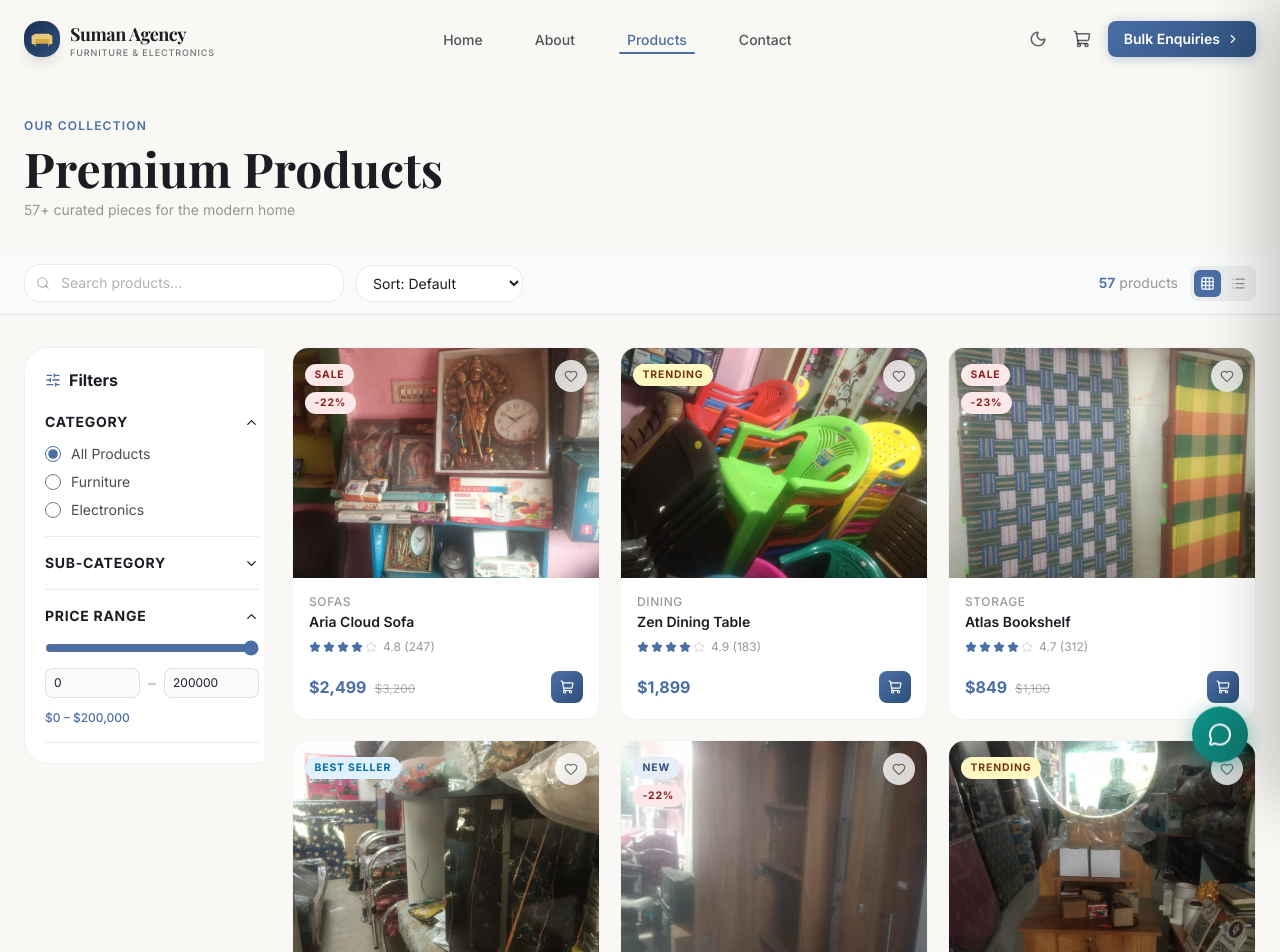
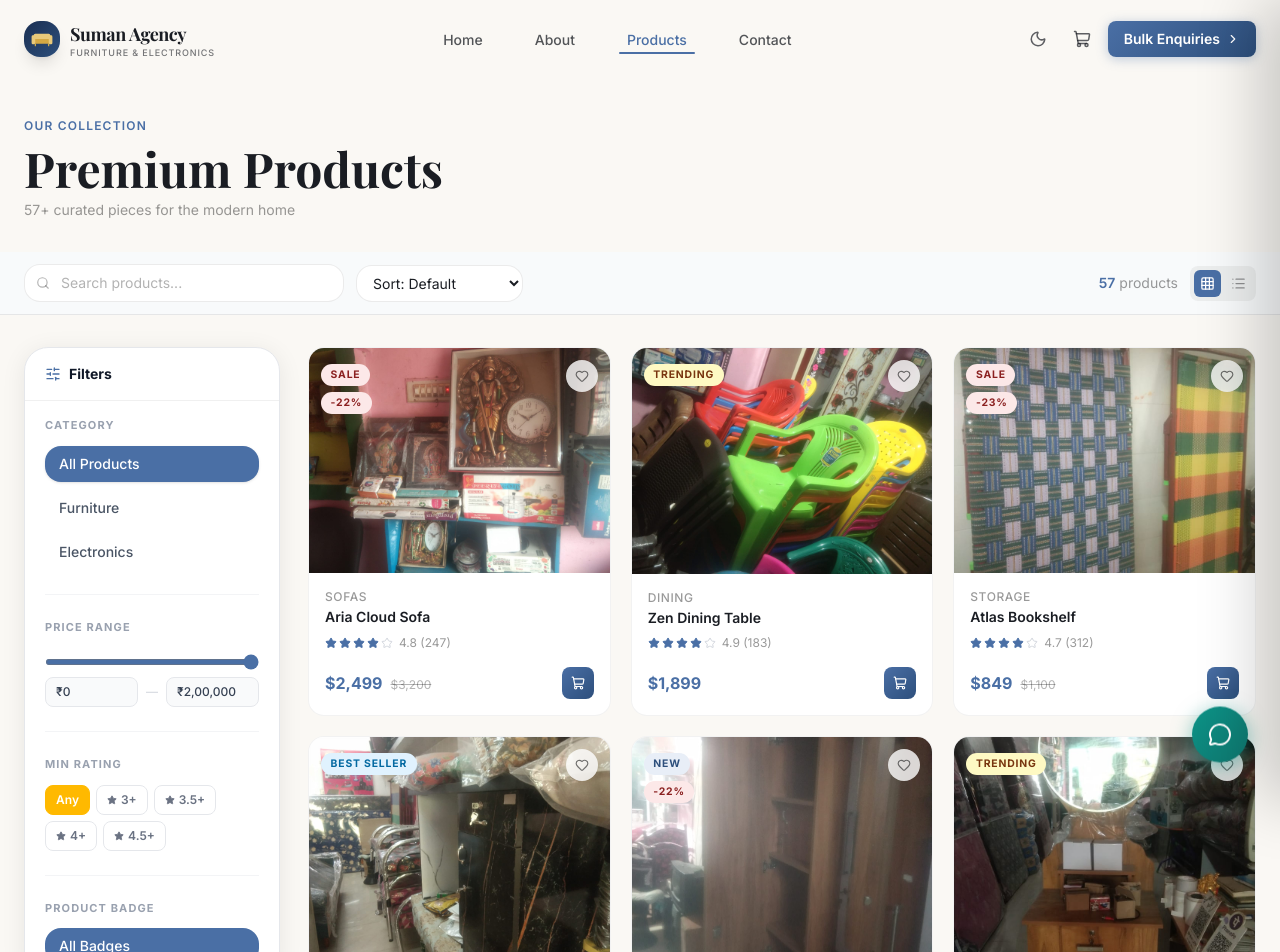
Before and after one commit to maalik1729-blip/suman-agencies, a Next.js app: page /products in a window 1280 px wide. Shown: the top 952 px of the page. Built offline with nearby package versions, Linux system fonts and the light colour scheme; a web font is replaced by a local one.

Commit message:
Replace old filter sidebar with modern fixed filter panel

```diff
--- a/src/app/products/page.tsx
+++ b/src/app/products/page.tsx
@@ -2,7 +2,7 @@
 
 import { useState, useEffect, useMemo } from "react";
 import { motion, AnimatePresence } from "framer-motion";
-import { Search, X, Grid3X3, List, ChevronDown, ChevronUp, SlidersHorizontal } from "lucide-react";
+import { Search, X, Grid3X3, List, SlidersHorizontal, Star } from "lucide-react";
 import { products, categories } from "@/data/products";
 import { ProductCard } from "@/components/ProductCard";
 import { cn } from "@/lib/utils";
@@ -12,22 +12,6 @@ type SortOption = "default" | "price-asc" | "price-desc" | "rating" | "name";
 
 const PRICE_MIN = 0;
 const PRICE_MAX = 200000;
-
-function FilterSection({ title, children, defaultOpen = true }: { title: string; children: React.ReactNode; defaultOpen?: boolean }) {
-  const [open, setOpen] = useState(defaultOpen);
-  return (
-    <div className="border-b border-black/8 dark:border-white/8 py-4">
-      <button
-        onClick={() => setOpen(!open)}
-        className="flex items-center justify-between w-full text-sm font-bold uppercase tracking-wider text-[#1a1d23] dark:text-white mb-0"
-      >
-        {title}
-        {open ? <ChevronUp size={15} /> : <ChevronDown size={15} />}
-      </button>
-      {open && <div className="mt-3 space-y-2">{children}</div>}
-    </div>
-  );
-}
 
 export default function ProductsPage() {
   const searchParams = useSearchParams();
@@ -42,7 +26,6 @@ export default function ProductsPage() {
   const [viewMode, setViewMode] = useState<"grid" | "list">("grid");
   const [priceRange, setPriceRange] = useState<[number, number]>([PRICE_MIN, PRICE_MAX]);
   const [minRating, setMinRating] = useState(0);
-  const [minDiscount, setMinDiscount] = useState(0);
   const [sidebarOpen, setSidebarOpen] = useState(false);
 
   useEffect(() => {
@@ -75,11 +58,6 @@ export default function ProductsPage() {
     }
     list = list.filter((p) => p.price >= priceRange[0] && p.price <= priceRange[1]);
     if (minRating > 0) list = list.filter((p) => p.rating >= minRating);
-    if (minDiscount > 0) list = list.filter((p) => {
-      if (!p.originalPrice) return false;
-      const disc = Math.round((1 - p.price / p.originalPrice) * 100);
-      return disc >= minDiscount;
-    });
     switch (sort) {
       case "price-asc": return [...list].sort((a, b) => a.price - b.price);
       case "price-desc": return [...list].sort((a, b) => b.price - a.price);
@@ -87,7 +65,7 @@ export default function ProductsPage() {
       case "name": return [...list].sort((a, b) => a.name.localeCompare(b.name));
       default: return list;
     }
-  }, [activeCategory, activeSubcategories, activeBadge, search, sort, priceRange, minRating, minDiscount]);
+  }, [activeCategory, activeSubcategories, activeBadge, search, sort, priceRange, minRating]);
 
   const toggleSubcategory = (sub: string) => {
     setActiveSubcategories((prev) =>
@@ -101,7 +79,6 @@ export default function ProductsPage() {
     setActiveBadge("all");
     setPriceRange([PRICE_MIN, PRICE_MAX]);
     setMinRating(0);
-    setMinDiscount(0);
     setSearch("");
   };
 
@@ -111,103 +88,210 @@ export default function ProductsPage() {
     activeBadge !== "all",
     priceRange[0] > PRICE_MIN || priceRange[1] < PRICE_MAX,
     minRating > 0,
-    minDiscount > 0,
   ].filter(Boolean).length;
 
-  const Sidebar = () => (
-    <aside className={cn(
-      "w-64 flex-shrink-0 rounded-2xl border p-5 self-start sticky top-[8.5rem] max-h-[calc(100vh-9.5rem)] overflow-y-auto",
-      isDark ? "bg-[#141820] border-white/8" : "bg-white border-black/6"
-    )} style={{ boxShadow: "var(--shadow-luxe)" }}>
-      {/* Header */}
-      <div className="flex items-center justify-between mb-1">
-        <h2 className={cn("font-bold text-base flex items-center gap-2", isDark ? "text-white" : "text-[#1a1d23]")}>
+  /* ─── New Filter Sidebar ─── */
+  const FilterPanel = () => (
+    <div
+      className={cn(
+        "w-64 shrink-0 rounded-2xl border overflow-hidden",
+        isDark ? "bg-[#111827] border-white/10" : "bg-white border-gray-200"
+      )}
+      style={{ boxShadow: isDark ? "0 4px 24px rgba(0,0,0,0.4)" : "0 4px 24px rgba(0,0,0,0.08)" }}
+    >
+      {/* Panel Header */}
+      <div
+        className="flex items-center justify-between px-5 py-4 border-b"
+        style={{ borderColor: isDark ? "rgba(255,255,255,0.08)" : "rgba(0,0,0,0.06)" }}
+      >
+        <div className="flex items-center gap-2">
           <SlidersHorizontal size={16} className="text-[#4a6fa5]" />
+          <span className={cn("font-bold text-sm", isDark ? "text-white" : "text-gray-900")}>
             Filters
+          </span>
           {activeFilterCount > 0 && (
-            <span className="ml-1 px-1.5 py-0.5 rounded-full bg-[#4a6fa5] text-white text-[10px] font-bold">{activeFilterCount}</span>
+            <span className="px-1.5 py-0.5 rounded-full bg-[#4a6fa5] text-white text-[10px] font-bold">
+              {activeFilterCount}
+            </span>
           )}
-        </h2>
+        </div>
         {activeFilterCount > 0 && (
-          <button onClick={resetFilters} className="text-xs text-[#4a6fa5] hover:underline font-medium">Clear All</button>
+          <button
+            onClick={resetFilters}
+            className="text-[11px] text-[#4a6fa5] hover:text-[#2d4f7c] font-semibold transition-colors"
+          >
+            Reset all
+          </button>
         )}
       </div>
 
+      <div className="px-5 py-4 space-y-6 overflow-y-auto max-h-[calc(100vh-14rem)]">
+
         {/* Category */}
-      <FilterSection title="Category">
+        <div>
+          <p className={cn("text-[11px] font-bold uppercase tracking-widest mb-3", isDark ? "text-white/40" : "text-gray-400")}>
+            Category
+          </p>
+          <div className="flex flex-col gap-2">
             {(["all", "furniture", "electronics"] as const).map((cat) => (
-          <label key={cat} className="flex items-center gap-2.5 cursor-pointer group">
-            <input
-              type="radio"
-              name="category"
-              checked={activeCategory === cat}
-              onChange={() => { setActiveCategory(cat); setActiveSubcategories([]); }}
-              className="accent-[#4a6fa5] w-4 h-4"
-            />
-            <span className={cn("text-sm capitalize transition-colors group-hover:text-[#4a6fa5]", isDark ? "text-white/70" : "text-black/70")}>
-              {cat === "all" ? "All Products" : cat}
-            </span>
-          </label>
-        ))}
-      </FilterSection>
-
-      {/* Subcategory */}
-      <FilterSection title="Sub-Category" defaultOpen={false}>
-        <div className="max-h-48 overflow-y-auto space-y-2 pr-1">
-          {subcategoryList.filter(s => s !== "All").map((sub) => (
-            <label key={sub} className="flex items-center gap-2.5 cursor-pointer group">
-              <input
-                type="checkbox"
-                checked={activeSubcategories.includes(sub)}
-                onChange={() => toggleSubcategory(sub)}
-                className="accent-[#4a6fa5] w-4 h-4 rounded"
-              />
-              <span className={cn("text-sm transition-colors group-hover:text-[#4a6fa5]", isDark ? "text-white/70" : "text-black/70")}>{sub}</span>
-            </label>
+              <button
+                key={cat}
+                onClick={() => { setActiveCategory(cat); setActiveSubcategories([]); }}
+                className={cn(
+                  "w-full text-left px-3.5 py-2 rounded-xl text-sm font-medium transition-all duration-200",
+                  activeCategory === cat
+                    ? "bg-[#4a6fa5] text-white shadow-sm"
+                    : isDark
+                    ? "text-white/60 hover:bg-white/8 hover:text-white"
+                    : "text-gray-600 hover:bg-gray-100 hover:text-gray-900"
+                )}
+              >
+                {cat === "all" ? "All Products" : cat.charAt(0).toUpperCase() + cat.slice(1)}
+              </button>
             ))}
           </div>
-      </FilterSection>
+        </div>
+
+        {/* Divider */}
+        <div className={isDark ? "border-t border-white/8" : "border-t border-gray-100"} />
 
         {/* Price Range */}
-      <FilterSection title="Price Range">
+        <div>
+          <p className={cn("text-[11px] font-bold uppercase tracking-widest mb-3", isDark ? "text-white/40" : "text-gray-400")}>
+            Price Range
+          </p>
           <div className="space-y-3">
             <input
               type="range"
               min={PRICE_MIN}
               max={PRICE_MAX}
-            step={500}
+              step={1000}
               value={priceRange[1]}
               onChange={(e) => setPriceRange([priceRange[0], Number(e.target.value)])}
-            className="w-full accent-[#4a6fa5]"
+              className="w-full accent-[#4a6fa5] h-1.5 cursor-pointer"
             />
             <div className="flex items-center gap-2">
-            <input
-              type="number"
-              value={priceRange[0]}
-              onChange={(e) => setPriceRange([Number(e.target.value), priceRange[1]])}
-              className={cn("w-full px-2 py-1.5 text-xs rounded-lg border focus:outline-none focus:border-[#4a6fa5]", isDark ? "bg-white/6 border-white/10 text-white" : "bg-gray-50 border-black/10 text-[#1a1d23]")}
-              placeholder="Min"
-            />
-            <span className={isDark ? "text-white/40" : "text-black/30"}>–</span>
-            <input
-              type="number"
-              value={priceRange[1]}
-              onChange={(e) => setPriceRange([priceRange[0], Number(e.target.value)])}
-              className={cn("w-full px-2 py-1.5 text-xs rounded-lg border focus:outline-none focus:border-[#4a6fa5]", isDark ? "bg-white/6 border-white/10 text-white" : "bg-gray-50 border-black/10 text-[#1a1d23]")}
-              placeholder="Max"
-            />
+              <div className={cn("flex-1 px-2.5 py-1.5 rounded-lg border text-xs font-medium", isDark ? "bg-white/6 border-white/10 text-white" : "bg-gray-50 border-gray-200 text-gray-700")}>
+                ₹{priceRange[0].toLocaleString("en-IN")}
               </div>
-          <p className="text-xs text-[#4a6fa5] font-medium">${priceRange[0].toLocaleString()} – ${priceRange[1].toLocaleString()}</p>
+              <span className={isDark ? "text-white/30 text-xs" : "text-gray-300 text-xs"}>—</span>
+              <div className={cn("flex-1 px-2.5 py-1.5 rounded-lg border text-xs font-medium", isDark ? "bg-white/6 border-white/10 text-white" : "bg-gray-50 border-gray-200 text-gray-700")}>
+                ₹{priceRange[1].toLocaleString("en-IN")}
               </div>
-      </FilterSection>
+            </div>
+          </div>
+        </div>
 
+        {/* Divider */}
+        <div className={isDark ? "border-t border-white/8" : "border-t border-gray-100"} />
 
+        {/* Minimum Rating */}
+        <div>
+          <p className={cn("text-[11px] font-bold uppercase tracking-widest mb-3", isDark ? "text-white/40" : "text-gray-400")}>
+            Min Rating
+          </p>
+          <div className="flex gap-1.5 flex-wrap">
+            {[0, 3, 3.5, 4, 4.5].map((r) => (
+              <button
+                key={r}
+                onClick={() => setMinRating(r)}
+                className={cn(
+                  "flex items-center gap-1 px-2.5 py-1.5 rounded-lg text-xs font-semibold border transition-all duration-200",
+                  minRating === r
+                    ? "bg-amber-400 border-amber-400 text-white"
+                    : isDark
+                    ? "border-white/10 text-white/50 hover:border-amber-400 hover:text-amber-400"
+                    : "border-gray-200 text-gray-500 hover:border-amber-400 hover:text-amber-500"
+                )}
+              >
+                {r === 0 ? (
+                  "Any"
+                ) : (
+                  <>
+                    <Star size={10} className="fill-current" />
+                    {r}+
+                  </>
+                )}
+              </button>
+            ))}
+          </div>
+        </div>
 
+        {/* Divider */}
+        <div className={isDark ? "border-t border-white/8" : "border-t border-gray-100"} />
 
+        {/* Badge */}
+        <div>
+          <p className={cn("text-[11px] font-bold uppercase tracking-widest mb-3", isDark ? "text-white/40" : "text-gray-400")}>
+            Product Badge
+          </p>
+          <div className="flex flex-col gap-1.5">
+            {(["all", "new", "sale", "trending", "bestseller"] as const).map((badge) => (
+              <button
+                key={badge}
+                onClick={() => setActiveBadge(badge)}
+                className={cn(
+                  "w-full text-left px-3.5 py-2 rounded-xl text-sm font-medium transition-all duration-200",
+                  activeBadge === badge
+                    ? "bg-[#4a6fa5] text-white"
+                    : isDark
+                    ? "text-white/60 hover:bg-white/8 hover:text-white"
+                    : "text-gray-600 hover:bg-gray-100 hover:text-gray-900"
+                )}
+              >
+                {badge === "all" ? "All Badges" : badge.charAt(0).toUpperCase() + badge.slice(1)}
+              </button>
+            ))}
+          </div>
+        </div>
 
+        {/* Divider */}
+        <div className={isDark ? "border-t border-white/8" : "border-t border-gray-100"} />
 
+        {/* Sub-Categories */}
+        <div>
+          <p className={cn("text-[11px] font-bold uppercase tracking-widest mb-3", isDark ? "text-white/40" : "text-gray-400")}>
+            Sub-Category
+          </p>
+          <div className="space-y-1.5 max-h-44 overflow-y-auto pr-1">
+            {subcategoryList.filter((s) => s !== "All").map((sub) => (
+              <label key={sub} className="flex items-center gap-2.5 cursor-pointer group py-0.5">
+                <div
+                  onClick={() => toggleSubcategory(sub)}
+                  className={cn(
+                    "w-4 h-4 rounded border-2 flex items-center justify-center shrink-0 transition-all duration-150 cursor-pointer",
+                    activeSubcategories.includes(sub)
+                      ? "bg-[#4a6fa5] border-[#4a6fa5]"
+                      : isDark
+                      ? "border-white/20 group-hover:border-[#4a6fa5]"
+                      : "border-gray-300 group-hover:border-[#4a6fa5]"
+                  )}
+                >
+                  {activeSubcategories.includes(sub) && (
+                    <svg viewBox="0 0 10 8" width="8" height="8" fill="none">
+                      <path d="M1 4l3 3 5-6" stroke="white" strokeWidth="1.5" strokeLinecap="round" strokeLinejoin="round" />
+                    </svg>
+                  )}
+                </div>
+                <span
+                  className={cn(
+                    "text-sm transition-colors",
+                    activeSubcategories.includes(sub)
+                      ? "text-[#4a6fa5] font-medium"
+                      : isDark
+                      ? "text-white/60 group-hover:text-white"
+                      : "text-gray-600 group-hover:text-gray-900"
+                  )}
+                >
+                  {sub}
+                </span>
+              </label>
+            ))}
+          </div>
+        </div>
 
-    </aside>
+      </div>
+    </div>
   );
 
   return (
@@ -282,9 +366,9 @@ export default function ProductsPage() {
       <div className="max-w-7xl mx-auto px-4 sm:px-6 py-8">
         <div className="flex gap-7 items-start">
 
-          {/* Desktop Sidebar */}
-          <div className="hidden lg:block sticky top-36 self-start max-h-[calc(100vh-10rem)] overflow-y-auto w-[240px] shrink-0 pr-2 pb-10">
-            <Sidebar />
+          {/* Desktop Fixed Sidebar */}
+          <div className="hidden lg:block sticky top-36 self-start">
+            <FilterPanel />
           </div>
 
           {/* Mobile Sidebar Overlay */}
@@ -299,14 +383,14 @@ export default function ProductsPage() {
                 <motion.div
                   initial={{ x: -300 }} animate={{ x: 0 }} exit={{ x: -300 }}
                   transition={{ type: "spring", damping: 25 }}
-                  className="fixed top-0 left-0 h-full w-72 z-50 overflow-y-auto lg:hidden p-5"
-                  style={{ background: isDark ? "#141820" : "#fff" }}
+                  className="fixed top-0 left-0 h-full z-50 overflow-y-auto lg:hidden p-4"
+                  style={{ background: isDark ? "#0d1117" : "#fff" }}
                 >
                   <div className="flex items-center justify-between mb-4">
                     <h2 className={cn("font-bold text-base", isDark ? "text-white" : "text-[#1a1d23]")}>Filters</h2>
                     <button onClick={() => setSidebarOpen(false)}><X size={20} className={isDark ? "text-white" : "text-black"} /></button>
                   </div>
-                  <Sidebar />
+                  <FilterPanel />
                 </motion.div>
               </>
             )}
@@ -352,7 +436,7 @@ export default function ProductsPage() {
                             <h3 className={cn("font-bold text-base mt-1", isDark ? "text-white" : "text-[#1a1d23]")}>{product.name}</h3>
                             <p className={cn("text-sm mt-1 line-clamp-1", isDark ? "text-white/50" : "text-black/40")}>{product.description}</p>
                             <div className="flex items-center justify-between mt-3">
-                              <span className="font-bold text-[#4a6fa5] text-lg">${product.price.toLocaleString()}</span>
+                              <span className="font-bold text-[#4a6fa5] text-lg">₹{product.price.toLocaleString("en-IN")}</span>
                               <a href={`/products/${product.id}`} className="text-xs font-medium text-[#4a6fa5] hover:underline">View Details →</a>
                             </div>
                           </div>
```
Lines whose indentation alone changed are shown as unchanged.
